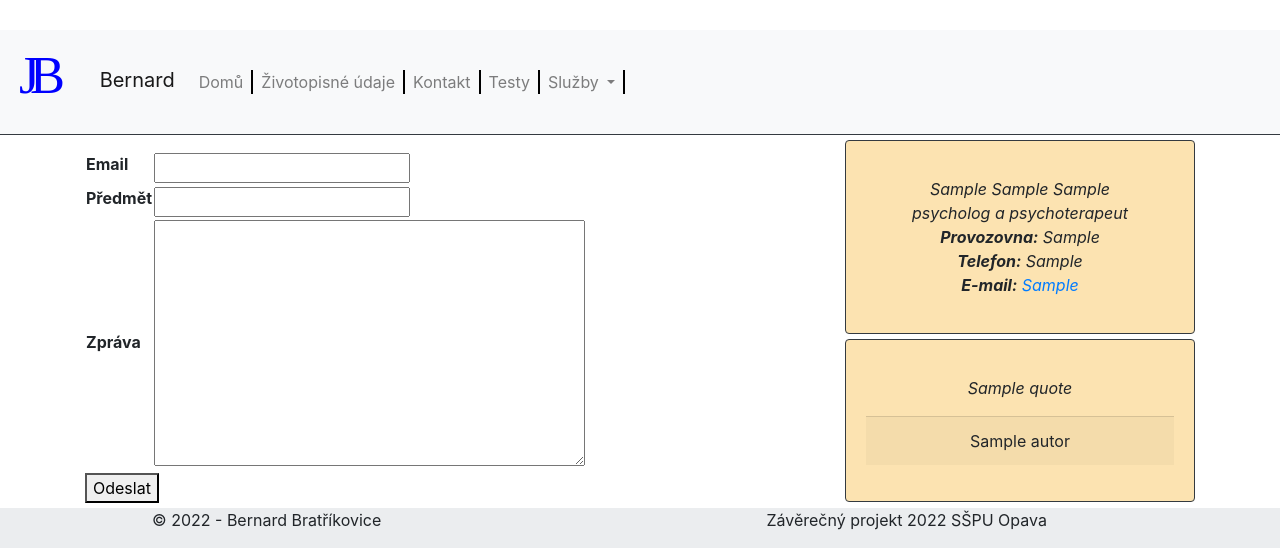
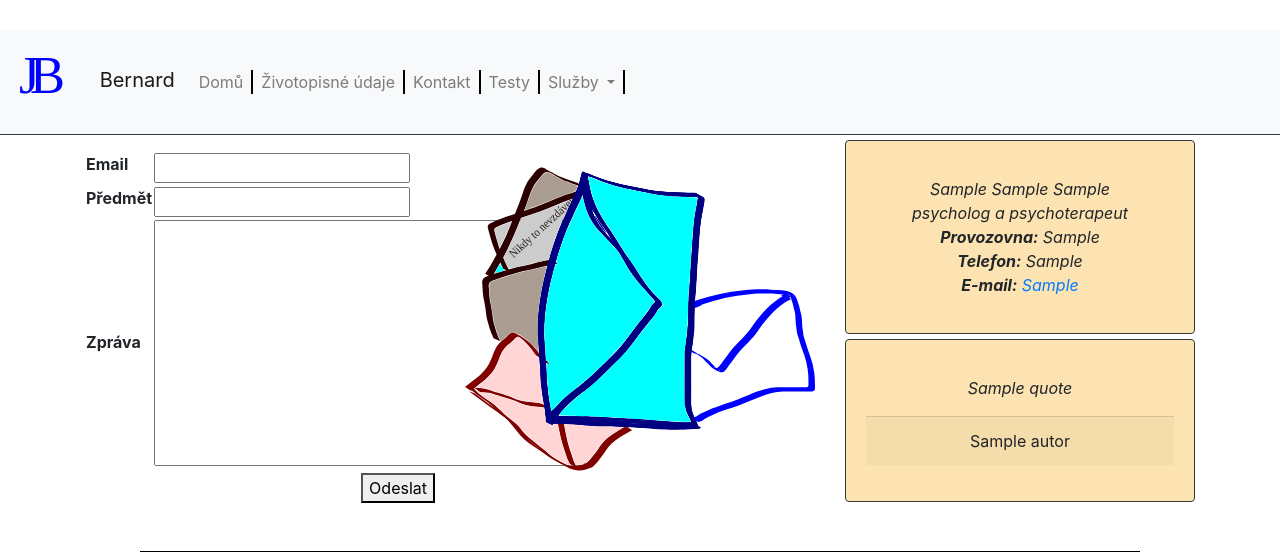
Before and after one commit to vojtabern/zaver_projekt, a Django app: template mysite/tata/templates/contact.html in a window 1280 px wide. Shown: the part 321-873 px from the top of the page. Run offline with Django 4.2, Linux system fonts and the light colour scheme; tables that the repository leaves empty hold one stand-in row (values such as "Sample post"); the template is opened without the code that fills it: values that come from a table or form of the project are taken from there, most other values are stand-ins (such as "Sample title", 1, 10 or a date in 2020); some libraries are stand-ins or nearby versions; grey boxes are pictures that could not be loaded.

Commit message:
added map and img to contact

```diff
--- a/mysite/tata/templates/contact.html
+++ b/mysite/tata/templates/contact.html
@@ -1,10 +1,10 @@
 {%extends "base.html"%}
-
+{%load static%}
 {%block content%}
 
 <div class="container">
         <div class="row">
-            <div class="col-md-8 mt-3">
+            <div class="col-md-4 mt-3">
                 <form method="post">
                     {% csrf_token %}
                     <table>
@@ -33,10 +33,14 @@
                             </td>
                         </tr>
                     </table>
-                    <div class="form-actions">
-                        <button type="submit">Odeslat</button>
+                    <div class="form-actions  d-flex justify-content-end">
+                        <button class="button-primary" type="submit">Odeslat</button>
                     </div>
                 </form>
+            </div>
+            <!-- Vyřeš responzivitu-->
+            <div class="col-md-4 d-flex justify-content-center">
+                <img src ="{% static '/img/kontakt.svg' %}" alt="Nikdy to nevzdávej" width="100%"/>
             </div>
             <div class="col-md-4">
             {% block card %}
@@ -44,6 +48,11 @@
             {%endblock%}
             </div>
         </div>
+    <div class="row mt-5">
+        <div class="col-md-12 d-flex justify-content-center">
+            <iframe style="border: 3px solid black" src="https://frame.mapy.cz/s/borozocura" width="1000" height="400" frameborder="0"></iframe>
+        </div>
+    </div>
 </div>
 
 {%endblock%}
```
Also changed, not shown: mysite/tata/static/img/kontakt.svg (added).
